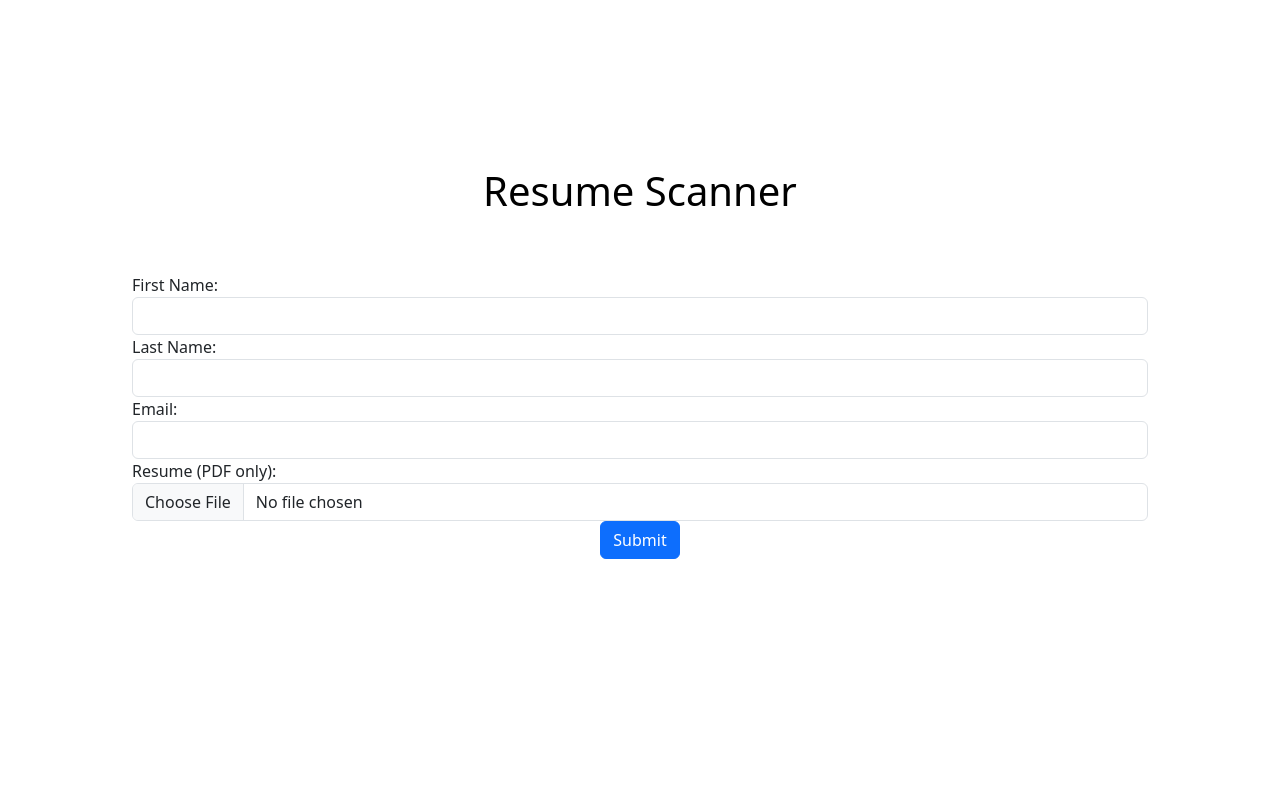
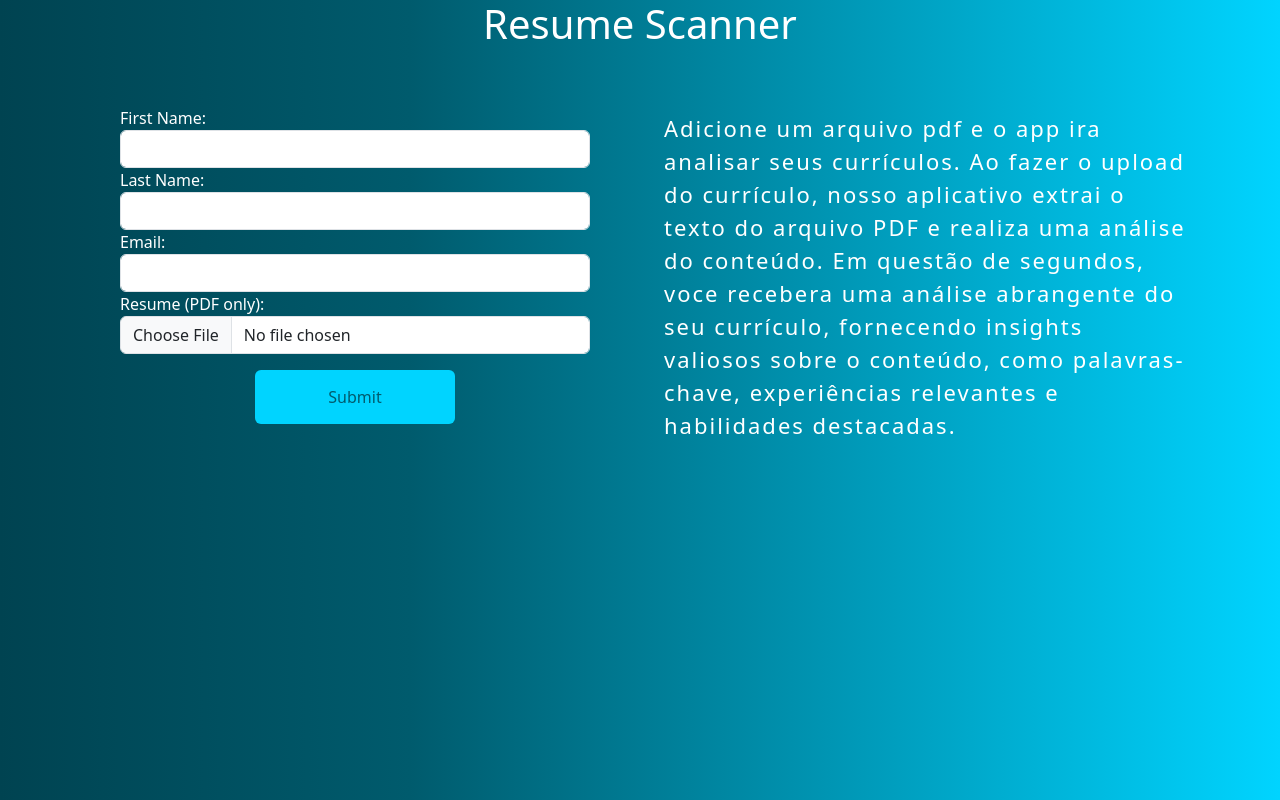
Before and after one commit to john-pereira/flask-pdf-scanner, a Flask app: page / in a window 1280 px wide. Run offline with Flask 3, Linux system fonts and the light colour scheme; some libraries are stand-ins or nearby versions.

Commit message:
Smalls changes to the app style

```diff
--- a/static/style.css
+++ b/static/style.css
@@ -1,36 +1,54 @@
 body{
-    display:flex;
-    flex-direction: column;
-    align-items: center;
-    justify-content: center;
+    background: rgb(0,67,81);
+    background: linear-gradient(90deg, rgba(0,67,81,1) 0%, rgba(0,91,109,1) 32%, rgba(0,212,255,1) 100%);
+    color: white;
 }
 
 body a {
-    color:black;
+    color:white;
     text-decoration:none;
 }
 
+#content *{
+}
+
 #content{
-    height: 100vh;
     display:flex;
-    flex-direction: column;
-    align-items: center;
-    justify-content: center;
+    flex-direction: row;
+    color: white;
 
 }
 
-
+#content p{
+    letter-spacing: 2px;
+    font-size: 22px;
+}
 
 .h1-title{
 
 
 }
 
-form{
+#content form{
     padding:50px;
+    color: white;
+    background: white:
+    border: 1px solid red;
+}
+
+.form__button button {
+    background: rgb(63,94,251);
+    background: rgba(0,212,255,1);
+    color: rgba(0,91,109,1);
+    box-shadow: 2px 2px 0 0 7px;
+    width: 200px;
+    padding: 15px;
+    border: none;
+
 }
 
 .form__button{
+    color: white;
     display: flex;
     align-items: center;
     justify-content: center;
--- a/templates/index.html
+++ b/templates/index.html
@@ -18,7 +18,8 @@
                     <h1 class="h1-title text-center">Resume Scanner</h1>
                 </a>
             </div>
-            <form method="POST" action="" class="job-form mb-4 row" enctype="multipart/form-data">
+            <div class="row">
+                <form method="POST" action="" class="job-form mb-4 col-md-6" enctype="multipart/form-data">
                 <div class="form-group">
                     <label for="first_name">First Name:</label>
                     <input class="form-control" type="text" name="first_name" id="first_name">
@@ -32,10 +33,10 @@
                     <input class="form-control" type="email" name="email" id="email">
                 </div>
                 <div class="form-group">
-                    <label for="resume">Resume (PDF only):</label>
-                    <input class="form-control" type="file" name="resume" id="resume" accept=".pdf">
+                    <label for="resume" lass="drop-container" id="dropcontainer">Resume (PDF only):</label>
+                    <input class="form-control"  type="file" name="resume" id="resume" accept=".pdf">
                 </div>
-                <div class="form__button">
+                <div class="form__button mt-3">
                     <button type="submit" class="btn btn-primary">Submit</button>
                 </div>
                 {% with messages = get_flashed_messages() %}
@@ -48,6 +49,15 @@
                 {% endif %}
                 {% endwith %}
             </form>
+                <div class="col-md-6 mt-5 px-4 py-2">
+                    <p>Adicione um arquivo pdf e o app ira analisar seus currículos. Ao fazer o upload do currículo, nosso
+                        aplicativo extrai o texto do arquivo PDF e realiza uma análise do conteúdo. Em questão de
+                        segundos, voce recebera uma análise abrangente do seu currículo, fornecendo insights
+                        valiosos sobre o conteúdo, como palavras-chave, experiências relevantes e habilidades destacadas.
+                    </p>
+                </div>
+            </div>
+
         </div>
     </section>
 </body>
```
